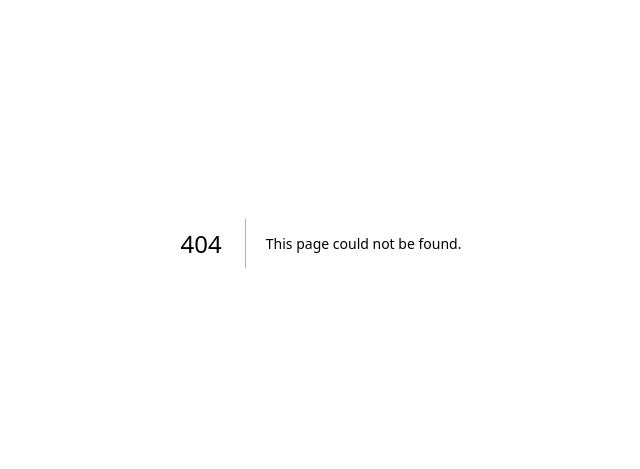
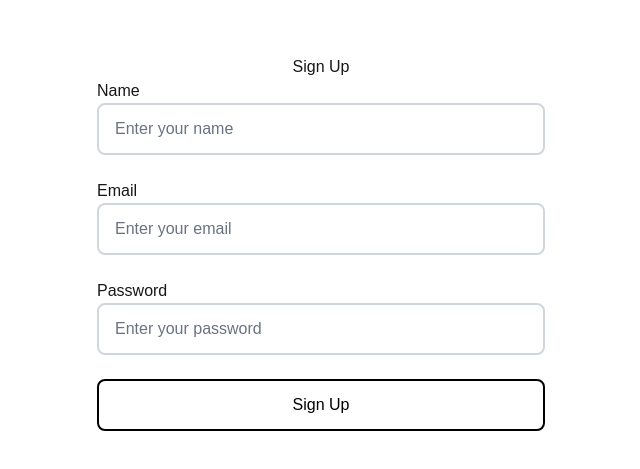
Before and after one commit to holasoymas/blog-app, a Next.js app: page /signup in a window 1280 px wide. Before the commit this address had no page. Shown: the part 157-626 px from the top of the page, without its empty margins (319-959 px from the left). Built offline with nearby package versions, Linux system fonts and the light colour scheme.

Commit message:
signup page added

```diff
--- /dev/null
+++ b/app/signup/page.tsx
@@ -0,0 +1,109 @@
+"use client";
+
+import React, { useState } from "react";
+import * as Storage from "@/app/utils/storage"
+import { useRouter } from "next/navigation";
+
+export default function Signup() {
+
+  const router = useRouter();
+
+  interface FormProps {
+    name: string,
+    email: string,
+    password: string,
+  }
+
+  const [formData, setFormData] = useState<FormProps>({
+    name: "",
+    email: "",
+    password: ""
+  });
+
+  const handleChange = (e: React.ChangeEvent<HTMLInputElement>) => {
+    const { name, value } = e.target;
+
+    setFormData(prev => ({
+      ...prev,
+      [name]: value,
+    }))
+  }
+
+  const handleSubmit = (e: React.FormEvent<HTMLFormElement>) => {
+    e.preventDefault();
+    console.log(formData);
+    Storage.setItem("user", formData);
+
+    router.push("/login");
+  }
+
+  return (
+    <>
+      <form className="flex flex-col justify-center items-center h-screen  p-8" onSubmit={handleSubmit}>
+        <h1 className="form-title">Sign Up</h1>
+
+        <div className="w-full max-w-md space-y-6">
+          <div>
+            <label htmlFor="name" className="label-name">
+              Name
+            </label>
+            <input
+              type="text"
+              id="name"
+              name="name"
+              value={formData.name}
+              onChange={handleChange}
+              className="w-full px-4 py-3 border-2 border-gray-300 rounded-lg focus:outline-none
+                 focus:border-blue-500 placeholder-gray-500 dark:placeholder-gray-400
+                 dark:border-gray-600 dark:bg-gray-800 dark:text-white transition-colors"
+              placeholder="Enter your name"
+            />
+          </div>
+
+          <div>
+            <label htmlFor="email" className="label-name">
+              Email
+            </label>
+            <input
+              type="email"
+              id="email"
+              name="email"
+              value={formData.email}
+              onChange={handleChange}
+              className="w-full px-4 py-3 border-2 border-gray-300 rounded-lg focus:outline-none
+                 focus:border-blue-500 placeholder-gray-500 dark:placeholder-gray-400
+                 dark:border-gray-600 dark:bg-gray-800 dark:text-white transition-colors"
+              placeholder="Enter your email"
+            />
+          </div>
+
+          <div>
+            <label htmlFor="password" className="label-name">
+              Password
+            </label>
+            <input
+              type="password"
+              id="password"
+              name="password"
+              value={formData.password}
+              onChange={handleChange}
+              className="w-full px-4 py-3 border-2 border-gray-300 rounded-lg focus:outline-none
+                 focus:border-blue-500 placeholder-gray-500 dark:placeholder-gray-400
+                 dark:border-gray-600 dark:bg-gray-800 dark:text-white transition-colors"
+              placeholder="Enter your password"
+            />
+          </div>
+
+          <button
+            type="submit"
+            className="w-full border-2 border-black text-black font-medium py-3 px-7 rounded-lg
+            transition-all duration-300 hover:bg-black hover:text-white dark:border-white dark:text-white
+            dark:hover:bg-white dark:hover:text-black focus:outline-none"
+          >
+            Sign Up
+          </button>
+        </div>
+      </form>
+    </>
+  );
+}
```
